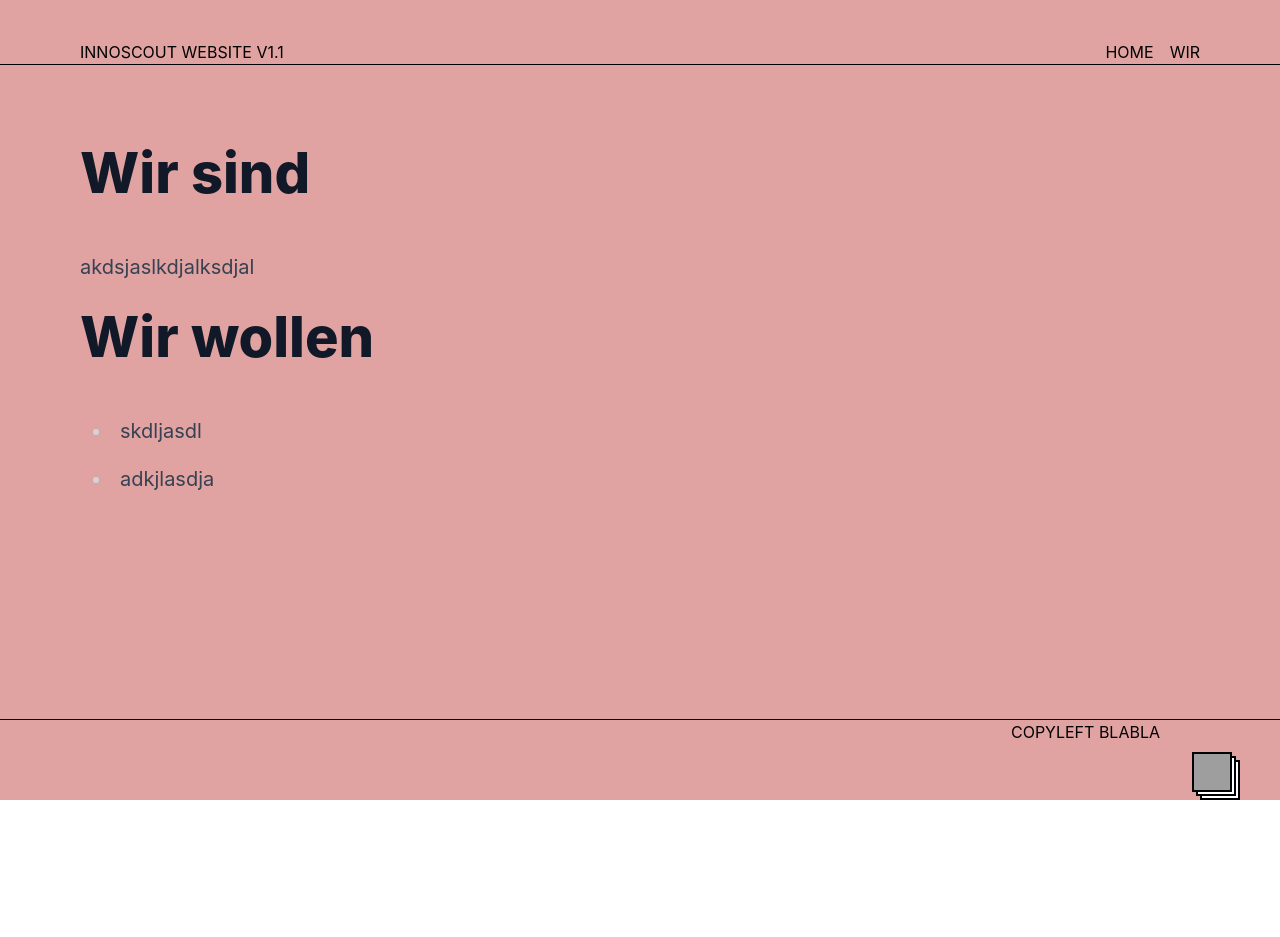
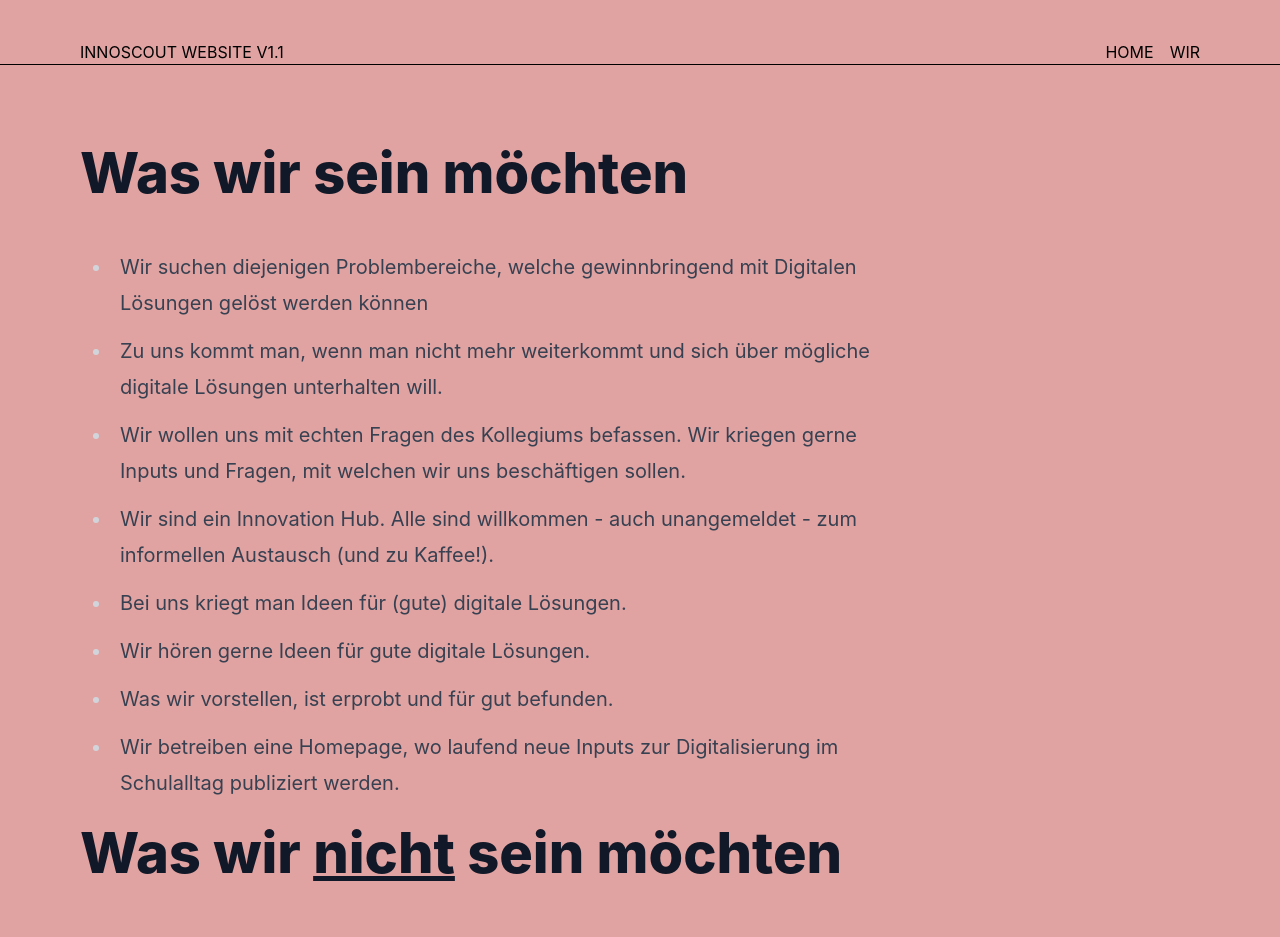
Before and after one commit to kirchenfeld/kirchenfeld.github.io, a Next.js app: page /about in a window 1280 px wide. Shown: the top 937 px of the page. Before the commit the page ends 800 px from the top, so only its background shows below. Built offline with nearby package versions, Linux system fonts and the light colour scheme; grey boxes are pictures that could not be loaded.

Commit message:
chore: update text

```diff
--- a/pages/about.mdx
+++ b/pages/about.mdx
@@ -1,12 +1,17 @@
 import MdxLayout from '../components/mdxLayout'
 
-# Wir sind
+# Was wir sein möchten
+- Wir suchen diejenigen Problembereiche, welche gewinnbringend mit Digitalen Lösungen gelöst werden können
+- Zu uns kommt man, wenn man nicht mehr weiterkommt und sich über mögliche digitale Lösungen unterhalten will.
+- Wir wollen uns mit echten Fragen des Kollegiums befassen. Wir kriegen gerne Inputs und Fragen, mit welchen wir uns beschäftigen sollen.
+- Wir sind ein Innovation Hub. Alle sind willkommen - auch unangemeldet - zum informellen Austausch (und zu Kaffee!).
+- Bei uns kriegt man Ideen für (gute) digitale Lösungen.
+- Wir hören gerne Ideen für gute digitale Lösungen.
+- Was wir vorstellen, ist erprobt und für gut befunden.
+- Wir betreiben eine Homepage, wo laufend neue Inputs zur Digitalisierung im Schulalltag publiziert werden.
 
-akdsjaslkdjalksdjal
-
-# Wir wollen
-
-- skdljasdl
-- adkjlasdja
+# Was wir <u>nicht</u> sein möchten
+- Wir möchten Lehrpersonen und Schüler*innen nicht lediglich mit langen Listen von Links abspeisen. Spannend finden wir Tools vor allem, wenn wir sie innovativ und gewinnbringend einsetzen können.
+- Wir möchten nicht neue Probleme generieren, sondern versuchen, bestehende zu lösen (bottom up statt top down)
 
 export default ({ children }) => <MdxLayout>{children}</MdxLayout>
```
